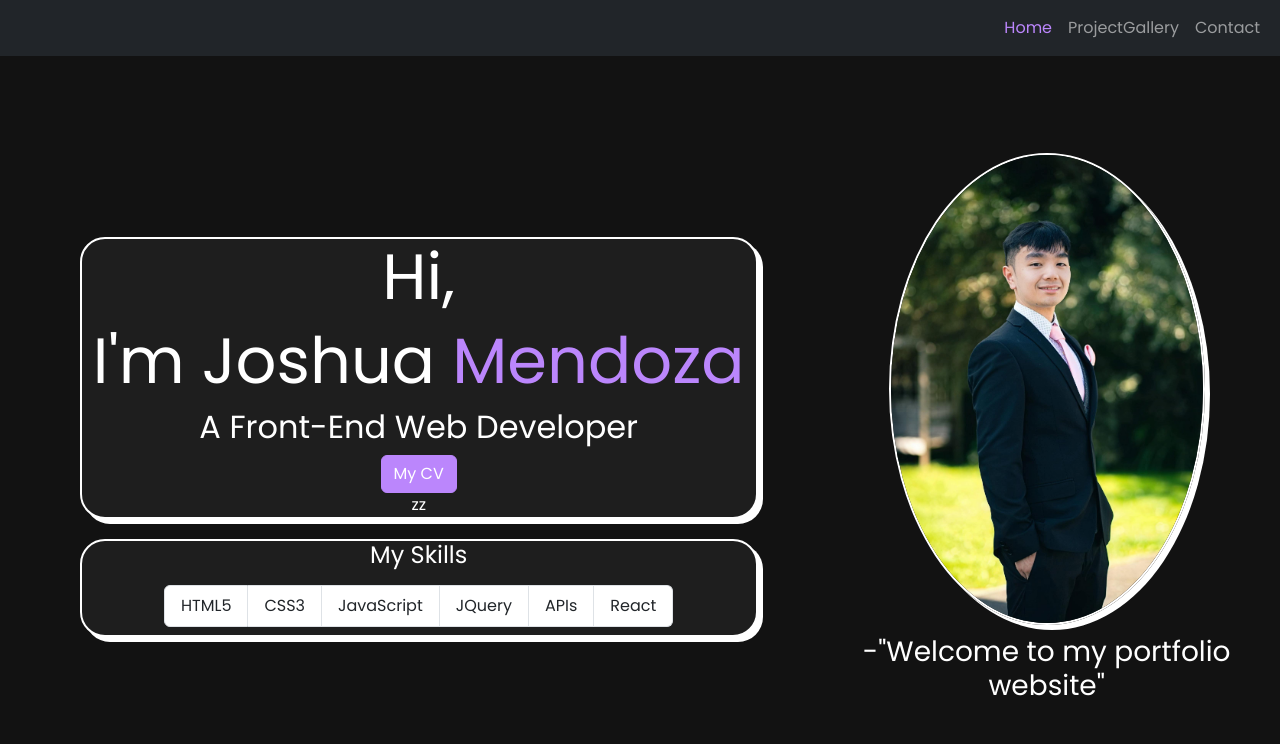
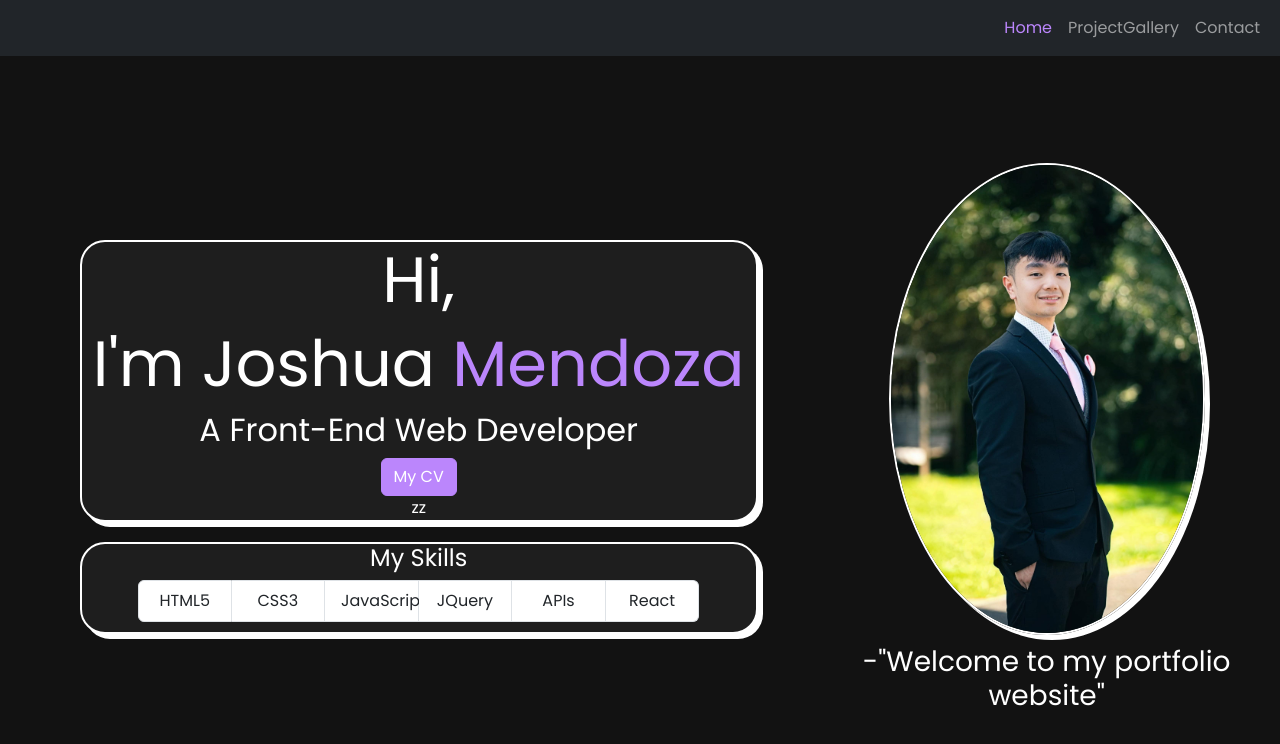
Before and after one commit to josh484/react-portfolio, a React (Vite) app: page / in a window 1280 px wide. Shown: the top 744 px of the page. Built offline with nearby package versions, Linux system fonts and the light colour scheme.

Commit message:
changed some css on skills

```diff
--- a/src/App.css
+++ b/src/App.css
@@ -20,6 +20,7 @@
 
 .jumboPicture{
     margin-bottom: 10px;
+    margin-top: 20px;
 }
 
 #rightMe{
@@ -61,6 +62,10 @@
     border: 2px solid white;
     box-shadow: 5px 5px;
     text-align: center;
+}
+
+#listSkills{
+    margin-bottom: 10px;
 }
 
 #buttonC{
--- a/src/components/Home.jsx
+++ b/src/components/Home.jsx
@@ -11,7 +11,7 @@ function Home() {
         <Container fluid id='frontGrid'>
             <Row id='frontRow'>
                 <Col xs={12} lg={8} id='leftMe'>
-                    <div id='aboutMe' className='col-lg-10 col-sm-8'>
+                    <div id='aboutMe' className='col-lg-10 col-8'>
                         <h1>Hi,</h1>
                         <h1>I'm Joshua <span id='mendozaC'>Mendoza</span></h1>
                         <h2>A Front-End Web Developer</h2>
@@ -22,15 +22,15 @@ function Home() {
                             zz
                         </div>
                     </div>
-                    <div id='skills' className='col-lg-10 col-sm-8'>
+                    <div id='skills' className='col-lg-10 col-8'>
                         <h4>My Skills</h4>
-                        <ListGroup key={'md'} horizontal={'md'} className="my-2">
-                            <ListGroup.Item>HTML5</ListGroup.Item>
-                            <ListGroup.Item>CSS3</ListGroup.Item>
-                            <ListGroup.Item>JavaScript</ListGroup.Item>
-                            <ListGroup.Item>JQuery</ListGroup.Item>
-                            <ListGroup.Item>APIs</ListGroup.Item>
-                            <ListGroup.Item>React</ListGroup.Item>
+                        <ListGroup key={'xs'} horizontal={'lg'} className="col-10" id='listSkills'>
+                            <ListGroup.Item className='col-12 col-lg-2'>HTML5</ListGroup.Item>
+                            <ListGroup.Item className='col-12 col-lg-2'>CSS3</ListGroup.Item>
+                            <ListGroup.Item className='col-12 col-lg-2'>JavaScript</ListGroup.Item>
+                            <ListGroup.Item className='col-12 col-lg-2'>JQuery</ListGroup.Item>
+                            <ListGroup.Item className='col-12 col-lg-2'>APIs</ListGroup.Item>
+                            <ListGroup.Item  className='col-12 col-lg-2'>React</ListGroup.Item>
                         </ListGroup>
                     </div>
                 </Col>
```
